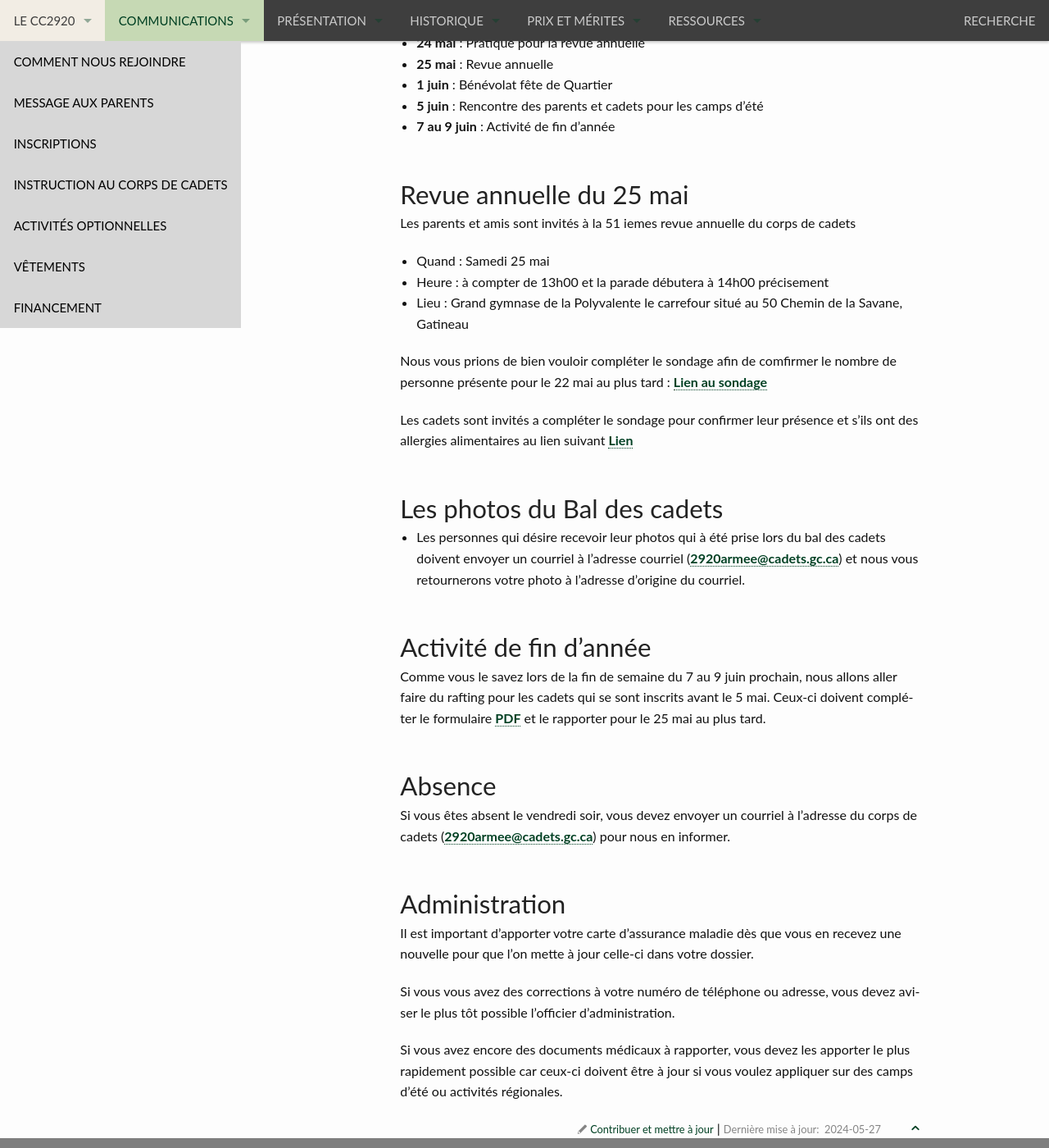
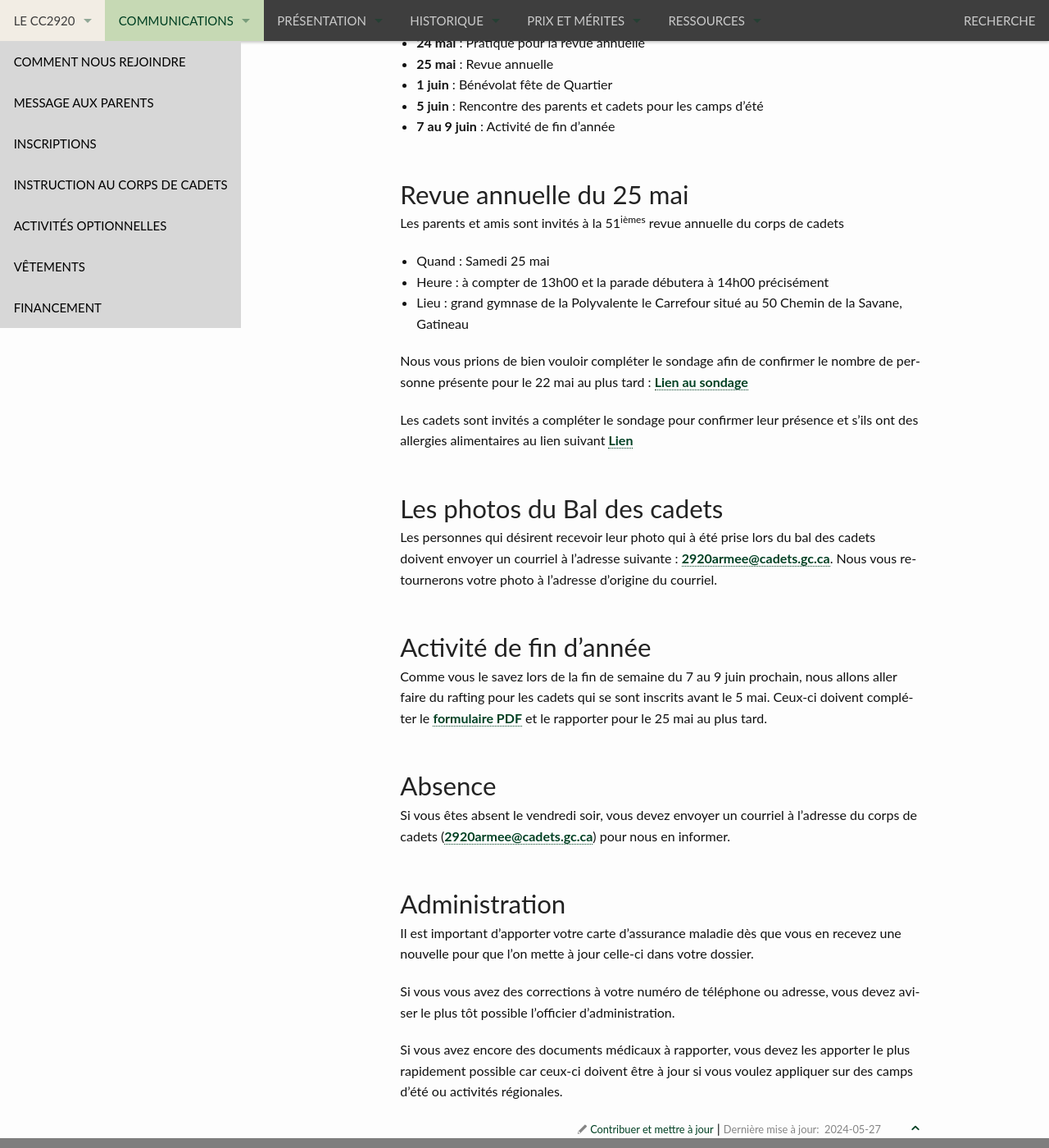
Before and after one commit to CC2920/web, a Jekyll site: the page built from _communications/messages.md, in a window 1280 px wide and 1400 px high, scrolled down 972 px. Shown: the whole window at 82% size. Built offline with Jekyll 4.4.1, drawn with Linux system fonts in a browser that asks for light colours; some of the changed text lies outside the part shown.

Commit message:
Update messages.md

```diff
--- a/_communications/messages.md
+++ b/_communications/messages.md
@@ -5,13 +5,13 @@
 
 ## Soirée du 24 mai
 
-Tenue civil. Apportez votre uniforme au complet avec bottes et le béret.  Pratique de la revue annuelle toutes la soirée à la Polyvalente de carrefour au 50 De la Savane dans le grand gymnase de 18h30 à 21h00
+Tenue civile. Apportez votre uniforme au complet avec bottes et le béret.  Pratique de la revue annuelle toute la soirée à la Polyvalente de carrefour au 50 De la Savane dans le grand gymnase de 18h30 à 21h00
 
 - **Samedi 25 mai** : Revue annuelle
-- **9h00 à 12h00**  Pratique de la revue à la Polyvalente le Carrefour, 50 rue de la Savane dans le grand gymnnase.
-- **12h00 à 13h30** Diner fournis et les cadets se change sur place
-- **13h30**         Formation de la parade et la cérémonie avec l'officer de revue débutera à 14h00 Précisémnent
-- **16h00**         Retour à la maison pour tous
+- **9h00 à 12h00** : Pratique de la revue à la Polyvalente le Carrefour, 50 rue de la Savane dans le grand gymnase.
+- **12h00 à 13h30** : Diner fournis et les cadets se change sur place
+- **13h30**        : Formation de la parade et la cérémonie avec l'officier de revue débutera à 14h00 Précisément
+- **16h00**        : Retour à la maison pour tous
 
 ## Activités optionnelles
 
@@ -31,24 +31,23 @@
 
 ## Revue annuelle du 25 mai
 
-Les parents et amis sont invités à la 51 iemes revue annuelle du corps de cadets
+Les parents et amis sont invités à la 51<sup>ièmes</sup> revue annuelle du corps de cadets
 
 - Quand : Samedi 25 mai
-- Heure : à compter de 13h00 et la parade débutera à 14h00 précisement
-- Lieu : Grand gymnase de la Polyvalente le carrefour situé au 50 Chemin de la Savane, Gatineau
+- Heure : à compter de 13h00 et la parade débutera à 14h00 précisément
+- Lieu : grand gymnase de la Polyvalente le Carrefour situé au 50 Chemin de la Savane, Gatineau
 
-Nous vous prions de bien vouloir compléter le sondage afin de comfirmer le nombre de personne présente pour le 22 mai au plus tard : [Lien au sondage](https://docs.google.com/forms/d/14igGDitKIsTAan2hzMfOY9zBfLIGwuZabP0xbyrzras/edit)
+Nous vous prions de bien vouloir compléter le sondage afin de confirmer le nombre de personne présente pour le 22 mai au plus tard : [Lien au sondage](https://docs.google.com/forms/d/14igGDitKIsTAan2hzMfOY9zBfLIGwuZabP0xbyrzras/edit)
 
 Les cadets sont invités a compléter le sondage pour confirmer leur présence et s'ils ont des allergies alimentaires au lien suivant [Lien](https://docs.google.com/forms/d/1DYV77wrv-Cl7B33c6HKyQhx7CbyRyS5_jf8lck4gJAg/edit)
 
 ## Les photos du Bal des cadets
 
-- Les personnes qui désire recevoir leur photos qui à été prise lors du bal des cadets doivent envoyer un courriel à l'adresse courriel  (<2920armee@cadets.gc.ca>)
- et nous vous retournerons votre photo à l'adresse d'origine du courriel.
+Les personnes qui désirent recevoir leur photo qui à été prise lors du bal des cadets doivent envoyer un courriel à l'adresse suivante : <2920armee@cadets.gc.ca>. Nous vous retournerons votre photo à l'adresse d'origine du courriel.
 
 ## Activité de fin d'année
 
-Comme vous le savez lors de la fin de semaine du 7 au 9 juin prochain, nous allons aller faire du rafting pour les cadets qui se sont inscrits avant le 5 mai.  Ceux-ci doivent compléter le formulaire [PDF](https://drive.google.com/file/d/1rhYdWPIg5p5iRtGpXIC3cCe8jmZ4pXVf/view?usp=sharing) et le rapporter pour le 25 mai au plus tard.
+Comme vous le savez lors de la fin de semaine du 7 au 9 juin prochain, nous allons aller faire du rafting pour les cadets qui se sont inscrits avant le 5 mai.  Ceux-ci doivent compléter le [formulaire PDF](https://drive.google.com/file/d/1rhYdWPIg5p5iRtGpXIC3cCe8jmZ4pXVf/view?usp=sharing) et le rapporter pour le 25 mai au plus tard.
 
 ## Absence
 
```
